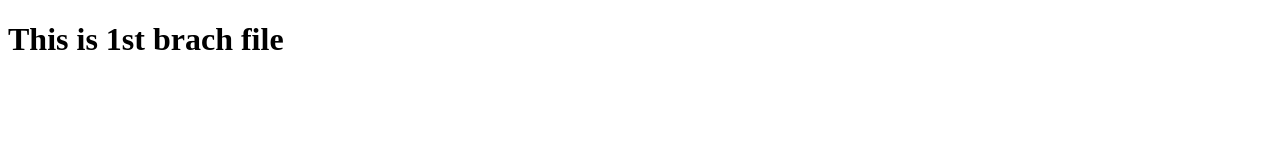
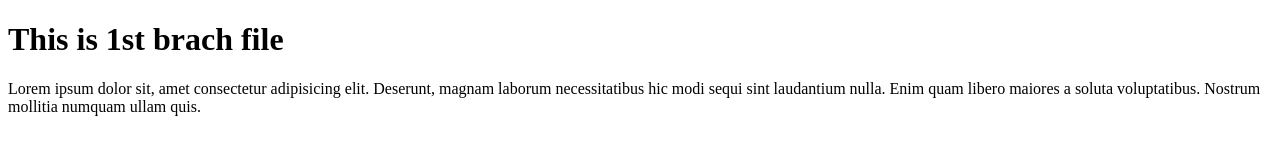
Before and after one commit to niketfullsatckdev/test-repo, a plain HTML site: page f1.html in a window 1280 px wide. Drawn offline with Linux system fonts and the light colour scheme.

Commit message:
Update f1.html

```diff
--- a/f1.html
+++ b/f1.html
@@ -8,5 +8,6 @@
 </head>
 <body>
     <h1>This is 1st brach file</h1>
+    <p>Lorem ipsum dolor sit, amet consectetur adipisicing elit. Deserunt, magnam laborum necessitatibus hic modi sequi sint laudantium nulla. Enim quam libero maiores a soluta voluptatibus. Nostrum mollitia numquam ullam quis.</p>
 </body>
 </html>
```
